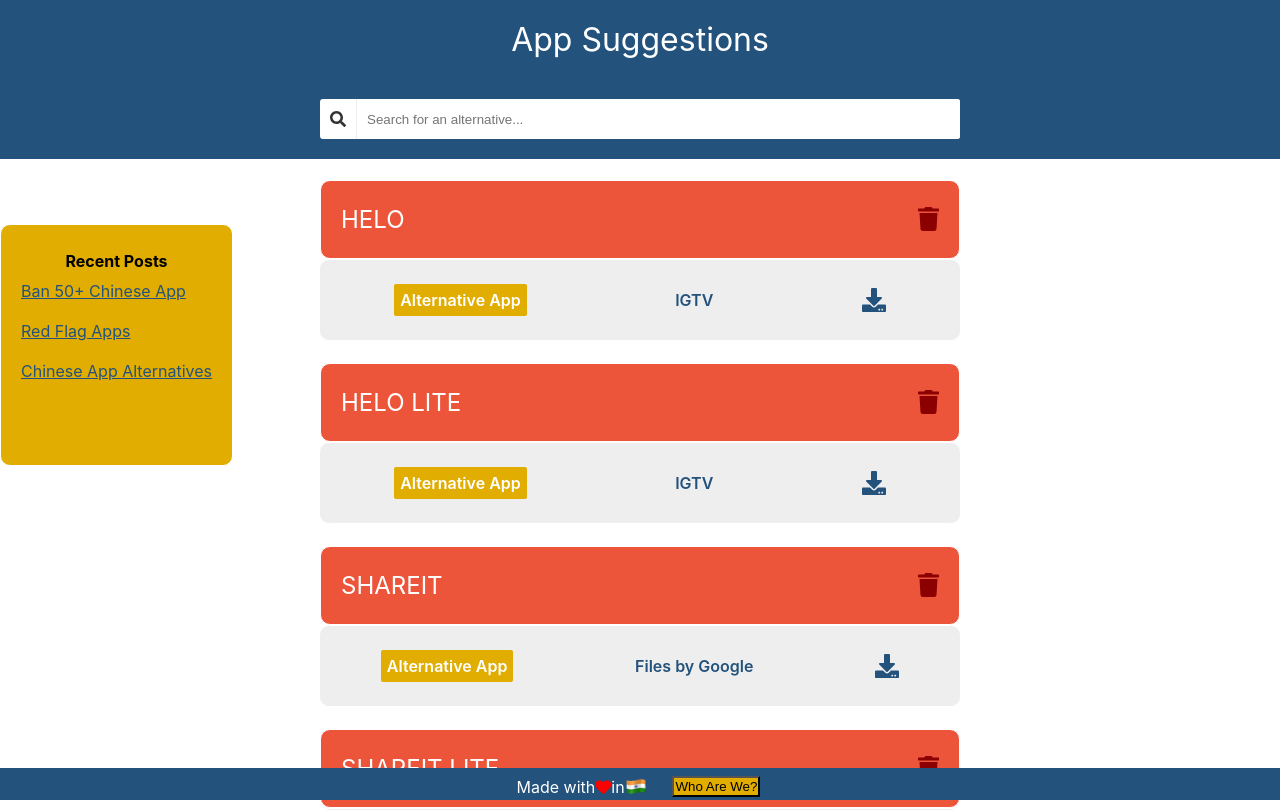
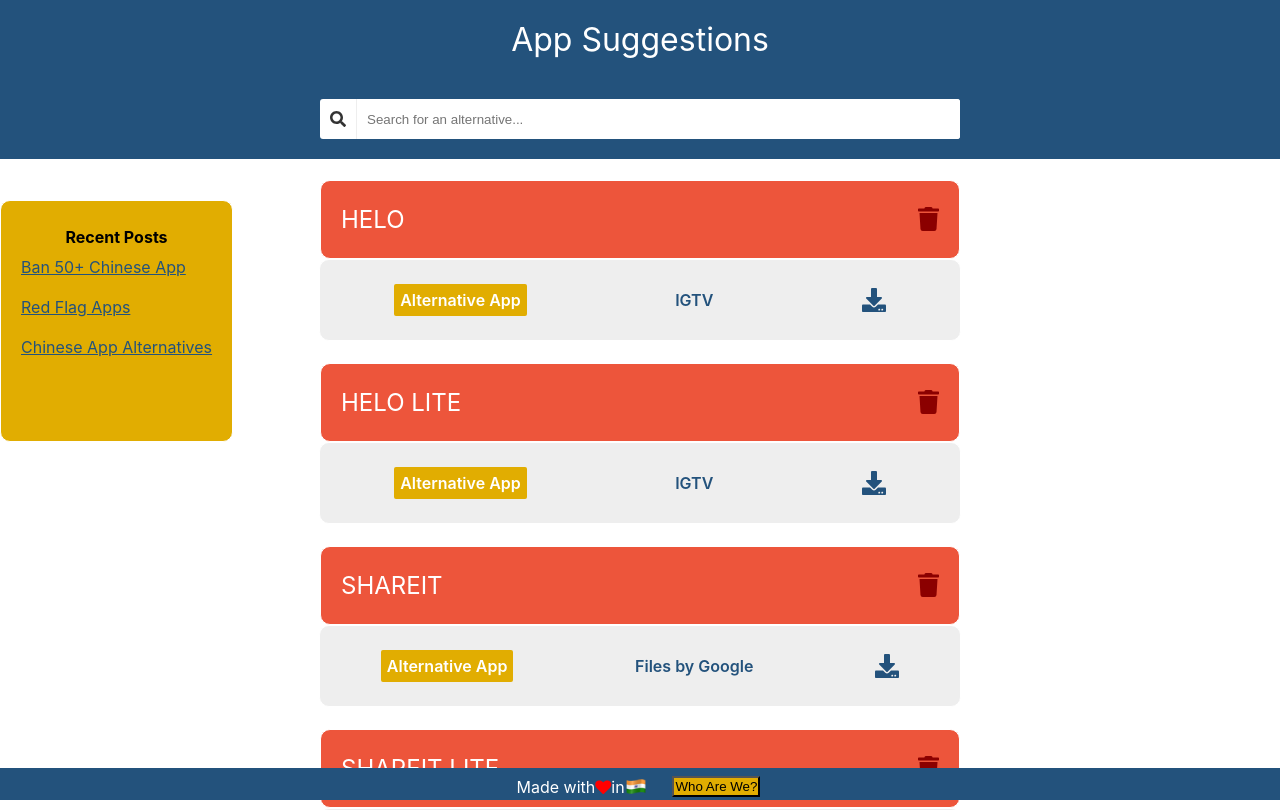
Before and after one commit to amoghbanta/dragon, a React (Create React App) app: page / in a window 1280 px wide. Shown: the top 810 px of the page. Built offline with nearby package versions, Linux system fonts and the light colour scheme.

Commit message:
CSS Changes

```diff
--- a/src/components/Feed/feed.module.scss
+++ b/src/components/Feed/feed.module.scss
@@ -2,7 +2,7 @@
    position: absolute;
    height: 30%;
    background-color: #e1ad01;
-top: 28%;
+top: 25%;
     border: 1px solid #fff;
     border-radius: 10px;
 }
```
